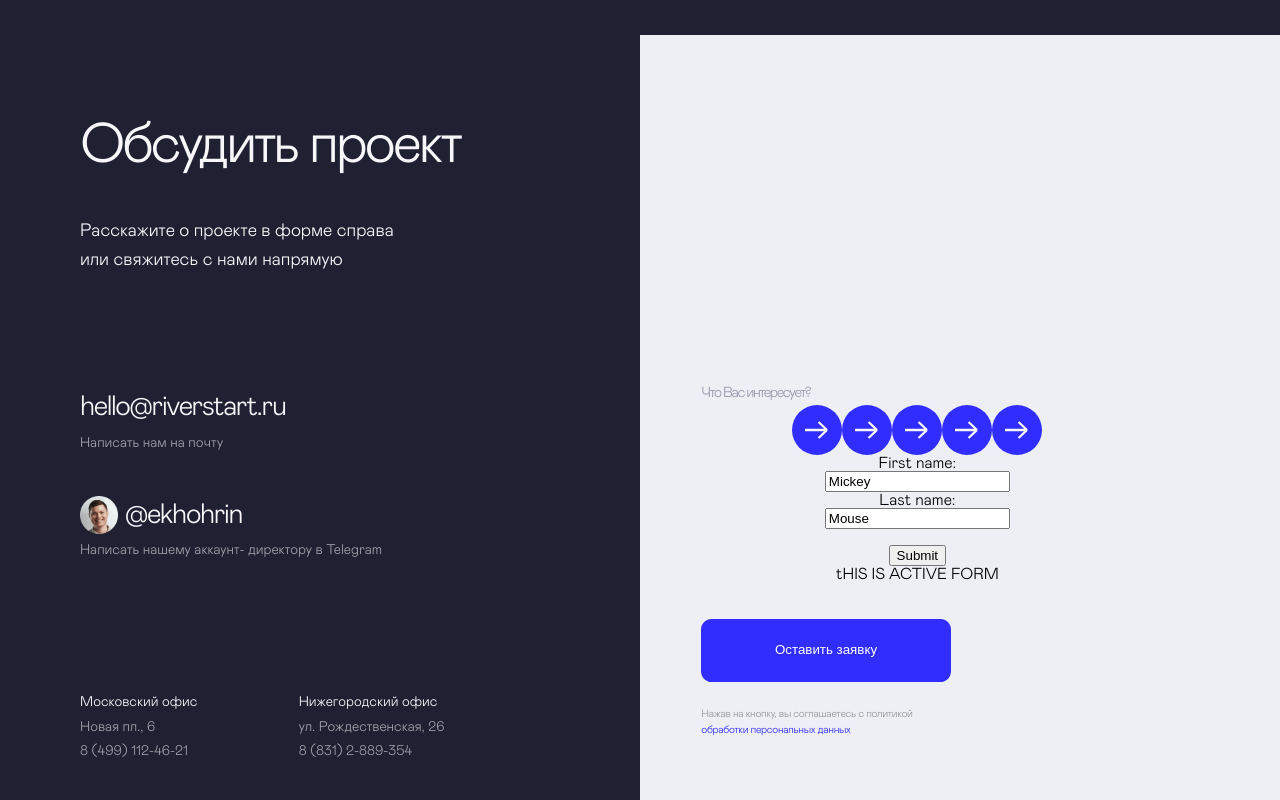
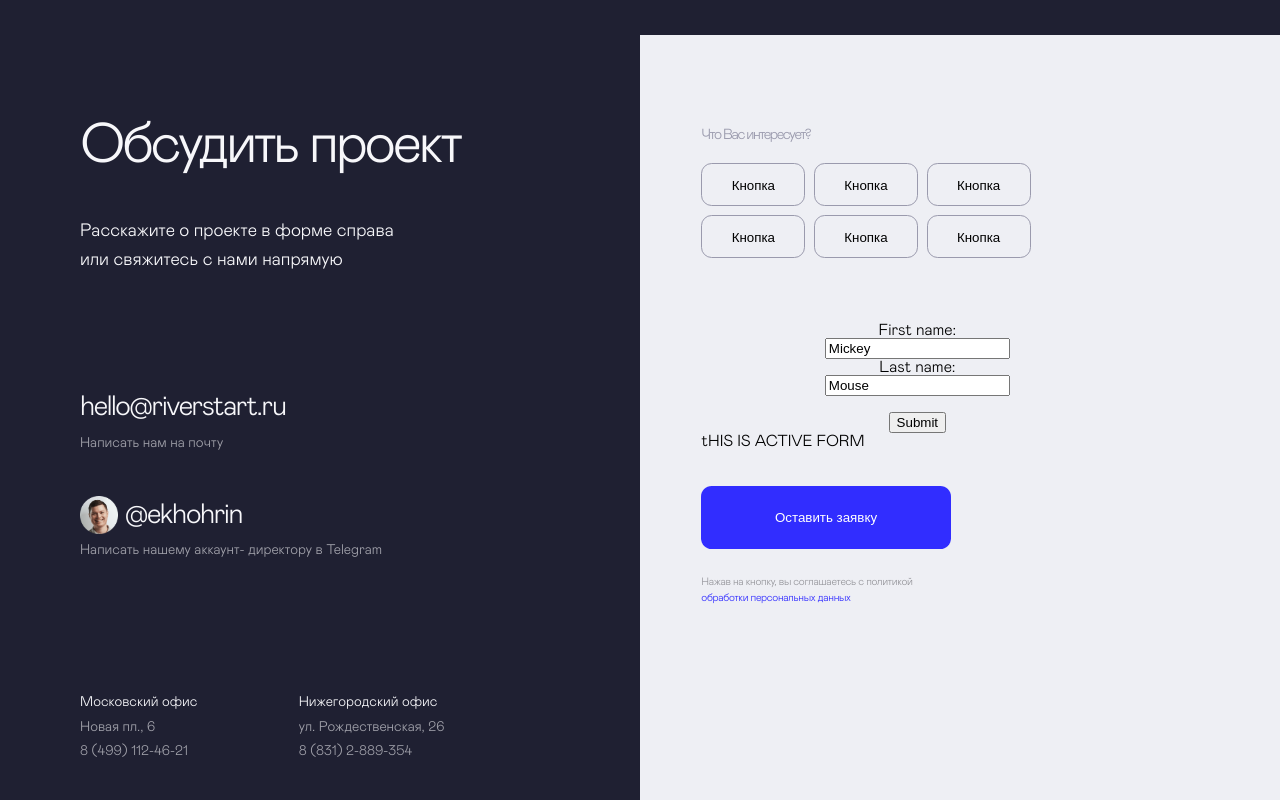
Before and after one commit to Kuldyaev/testovoe03032024, a Vue app: page / in a window 1280 px wide. Shown: the part 840-1640 px from the top of the page. Built offline with nearby package versions, Linux system fonts and the light colour scheme.

Commit message:
btns for choose interest

```diff
--- a/src/components/FormActive.vue
+++ b/src/components/FormActive.vue
@@ -1,32 +1,37 @@
 <template>
-  <FlexBox class="info" direction="column">
+  <FlexBox class="info" direction="column" justify="start" align="start">
     <FlexBox direction="column" justify="start">
       <FlexBox justify="start" w="100%">
         <h4>Что Вас интересует?</h4>
       </FlexBox>
-      <FlexBox>
+      <FlexBox class="interestDesk" w="100%" justify="start" gap=" ">
         <Button
-          category="circleRight"
+          category="primary"
           @click="console.log('nsdlknfl')"
           @stopmoving="console.log('nsdlknfl')"
         />
         <Button
-          category="circleRight"
+          category="primary"
           @click="console.log('nsdlknfl')"
           @stopmoving="console.log('nsdlknfl')"
         />
         <Button
-          category="circleRight"
+          category="primary"
           @click="console.log('nsdlknfl')"
           @stopmoving="console.log('nsdlknfl')"
         />
         <Button
-          category="circleRight"
+          category="primary"
           @click="console.log('nsdlknfl')"
           @stopmoving="console.log('nsdlknfl')"
         />
         <Button
-          category="circleRight"
+          category="primary"
+          @click="console.log('nsdlknfl')"
+          @stopmoving="console.log('nsdlknfl')"
+        />
+        <Button
+          category="primary"
           @click="console.log('nsdlknfl')"
           @stopmoving="console.log('nsdlknfl')"
         />
@@ -103,6 +108,12 @@ a {
   margin-top: 2.91665vw;
   margin-bottom: 1.9271vw;
 }
+.interestDesk {
+  margin-top: 1.25vw;
+  margin-bottom: 5vw;
+  flex-wrap: wrap;
+  gap: 0.6771vw;
+}
 
 @media (max-width: $small-screen) {
   .info {
@@ -121,5 +132,10 @@ a {
     margin-top: 5.8333vw;
     margin-bottom: 3.8542vw;
   }
+  .interestDesk {
+    margin-top: 2.5vw;
+    margin-bottom: 10vw;
+    gap: 1.3542vw;
+  }
 }
 </style>
--- a/src/components/uikit/Button.vue
+++ b/src/components/uikit/Button.vue
@@ -47,15 +47,6 @@ button {
 .sendAgain:hover {
   opacity: 0.9;
 }
-// .uiBtn {
-//   width: 50px;
-//   height: 50px;
-//   border-radius: 50%;
-//   color: $white;
-// }
-// .uiBtn:hover {
-//   opacity: 0.9;
-// }
 .uiBtn:active,
 .formSubmit:active {
   background: rgb(129 129 139 / 95%);
@@ -120,8 +111,25 @@ button {
   background-color: $active-blue;
   color: $white;
 }
+.primary {
+  height: 3.3854vw;
+  padding: 0.9375vw 2.2917vw 0.7292vw 2.2917vw;
+  //margin-right: 0.5729vw;
+  border: 0.1042vw solid $additional-grey;
+  border-radius: 0.8333vw;
+}
+.primary:hover {
+  background-color: $additional-darkgrey;
+}
 
 @media (max-width: $small-screen) {
+  .primary {
+    height: 6.771vw;
+    padding: 1.875vw 4.5833vw 1.4583vw 4.5833vw;
+    //margin-right: 1.1458vw;
+    border: 0.2083vw solid $additional-grey;
+    border-radius: 1.6667vw;
+  }
   .formSubmit {
     width: 38.9583vw;
     height: 9.7917vw;
--- a/src/styles/_variables.scss
+++ b/src/styles/_variables.scss
@@ -9,6 +9,7 @@ $secondary-gray: #eeeff4;
 $text-black: #15141a;
 
 $additional-grey: #9a9aad;
+$additional-darkgrey: rgba(129, 129, 139, 0.1);
 
 // breakpoints
 
```
